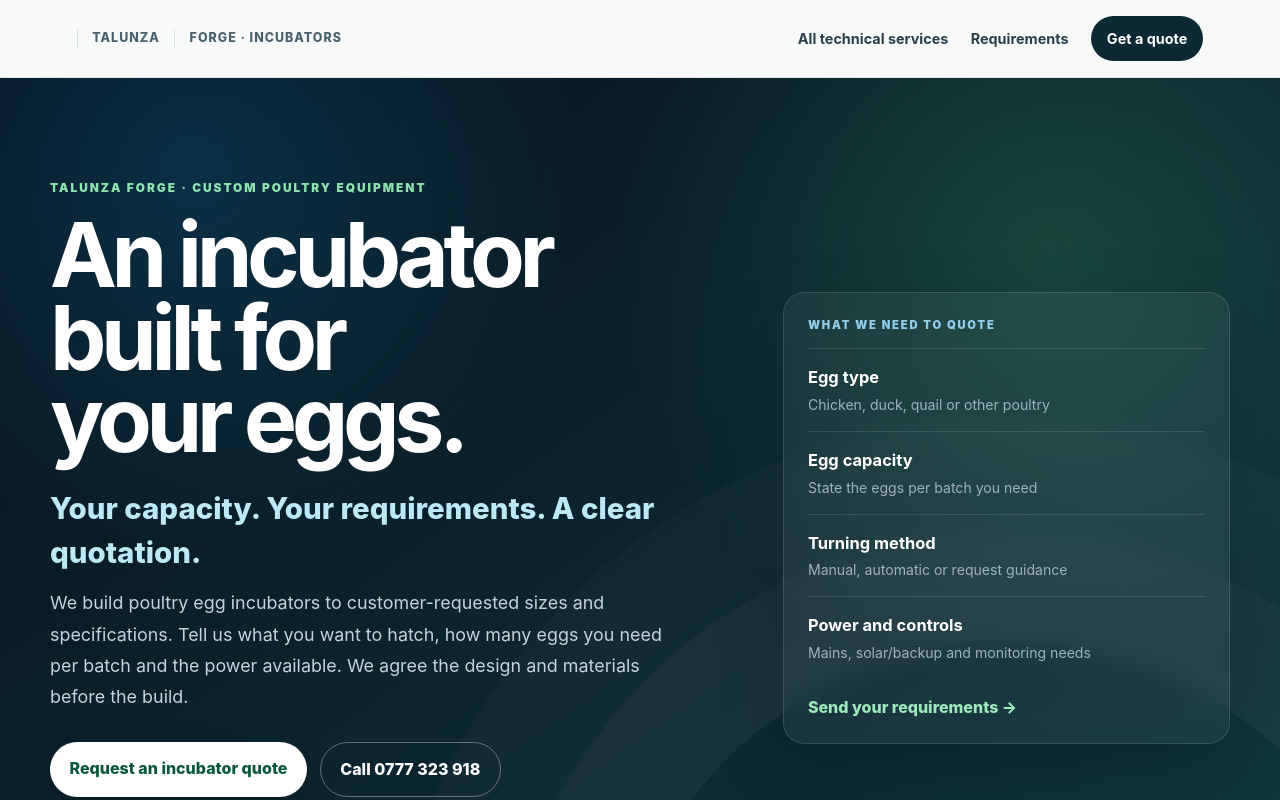
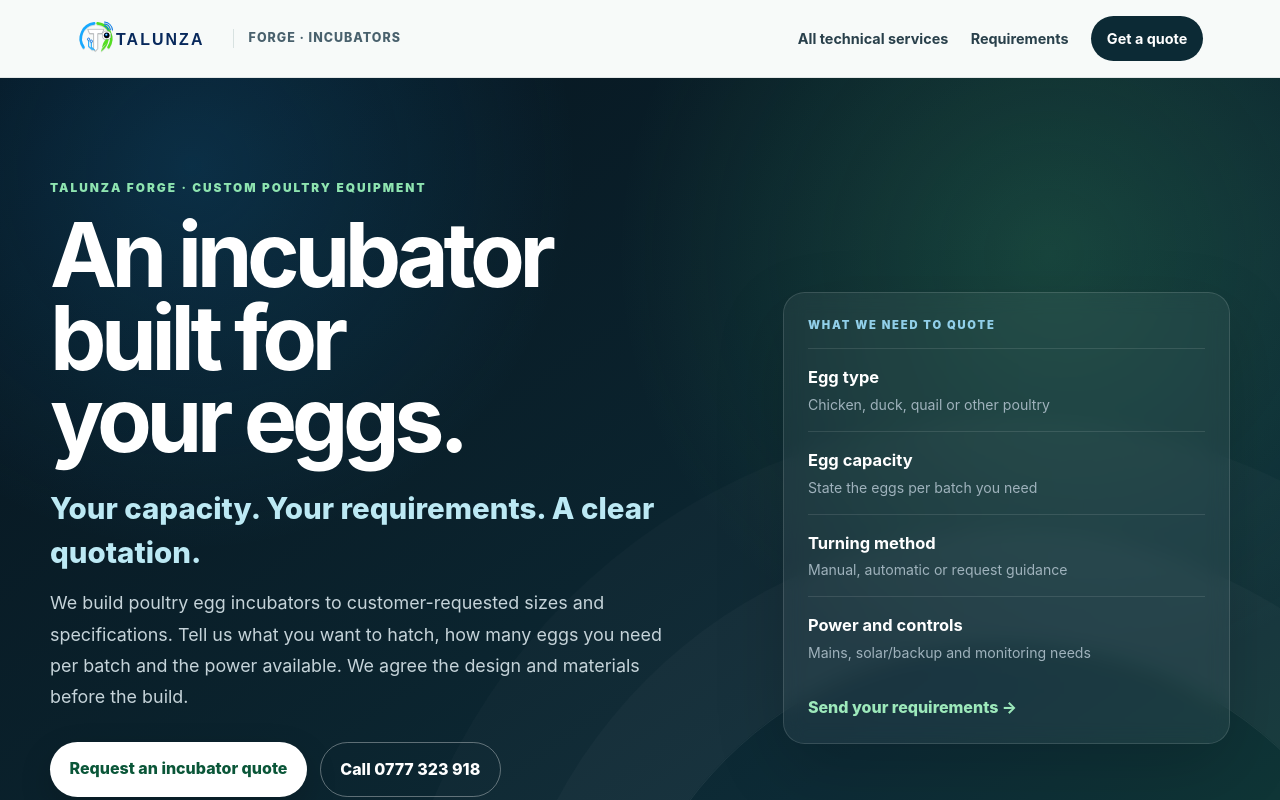
Before and after one commit to terysoft/talunza-technical-services-web, a Next.js app: page /talunza-technical-services-web/incubators in a window 1280 px wide. Shown: the top 800 px of the page. Built offline with nearby package versions, Linux system fonts and the light colour scheme.

Commit message:
fix(technical): reuse branded header and configured static asset base on incubator page

```diff
--- a/app/incubators/page.tsx
+++ b/app/incubators/page.tsx
@@ -10,6 +10,8 @@ export const metadata: Metadata = {
     url: 'https://talunza.co.zw/technical/incubators/',
   },
 };
+
+const assetBase = process.env.NEXT_PUBLIC_BASE_PATH ?? '/talunza-technical-services-web';
 
 const quoteMessage = [
   'Hello TALUNZA. Please quote a custom poultry egg incubator.',
@@ -38,7 +40,7 @@ export default function IncubatorsPage() {
     <main>
       <header className="siteHeader">
         <a className="brand" href="/technical/" aria-label="Back to TALUNZA Technical Services">
-          <span>TALUNZA</span><span>Forge · Incubators</span>
+          <img src={`${assetBase}/talunza-logo.svg`} alt="Talunza" /><span>Forge · Incubators</span>
         </a>
         <nav aria-label="Page navigation">
           <a href="/technical/">All technical services</a>
```
